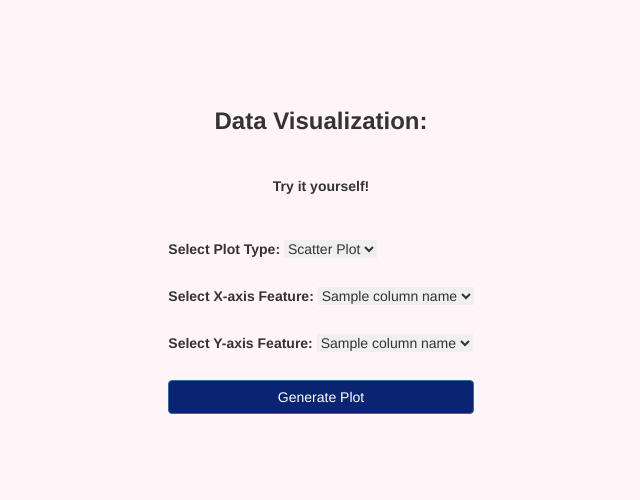
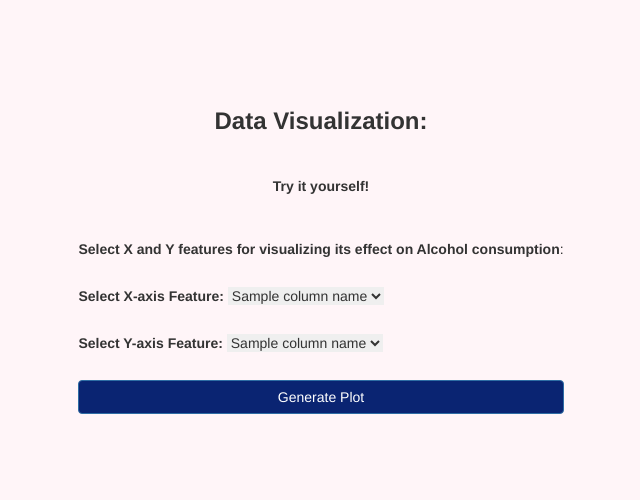
Before and after one commit to Varada-K/Alcoholconsumptionpredict, a Flask app: template templates/dataexploration.html in a window 1280 px wide. Shown: the part 882-1382 px from the top of the page, without its empty margins (319-959 px from the left). Run offline with Flask 2, Linux system fonts and the light colour scheme; the template is opened without the code that fills it: most values are stand-ins (such as "Sample title", 1, 10 or a date in 2020); parts of the project's set-up code (start-up, migrations or seed data) failed here and were passed over; some libraries are stand-ins or nearby versions.

Commit message:
Update dataexploration.html

```diff
--- a/templates/dataexploration.html
+++ b/templates/dataexploration.html
@@ -31,7 +31,7 @@
      </style>
     <header class="text-gray-600 body-font">
       <div class="container mx-auto flex flex-wrap p-5 flex-col md:flex-row items-center">
-        <a class="flex title-font font-medium items-center text-gray-900 mb-4 md:mb-0">
+        <a class="flex title-font font-medium items-center text-gray-900 mb-4 md:mb-0" href="https://github.com/Varada-K/Alcoholconsumptionpredict" target="_blank">
           <svg xmlns="http://www.w3.org/2000/svg" fill="none" stroke="currentColor" stroke-linecap="round" stroke-linejoin="round" stroke-width="2" class="w-10 h-10 text-white p-2 bg-pink-500 rounded-full" viewBox="0 0 24 24">
             <path d="M12 2L2 7l10 5 10-5-10-5zM2 17l10 5 10-5M2 12l10 5 10-5"></path>
           </svg>
@@ -223,11 +223,7 @@ Click each button to know more about Data analysis results: </p>
   <br>
         <br>
     <form action="/plot" method="post">
-        <label for="plot_type">Select Plot Type:</label>
-        <select name="plot_type" id="plot_type">
-            <option value="scatter">Scatter Plot</option>
-            <option value="bar">Bar Plot</option>
-            <option value="hist">Histogram</option>
+        <label>Select X and Y features for visualizing its effect on Alcohol consumption</label>:</label>
         </select>
         <br>
         <br>
```
